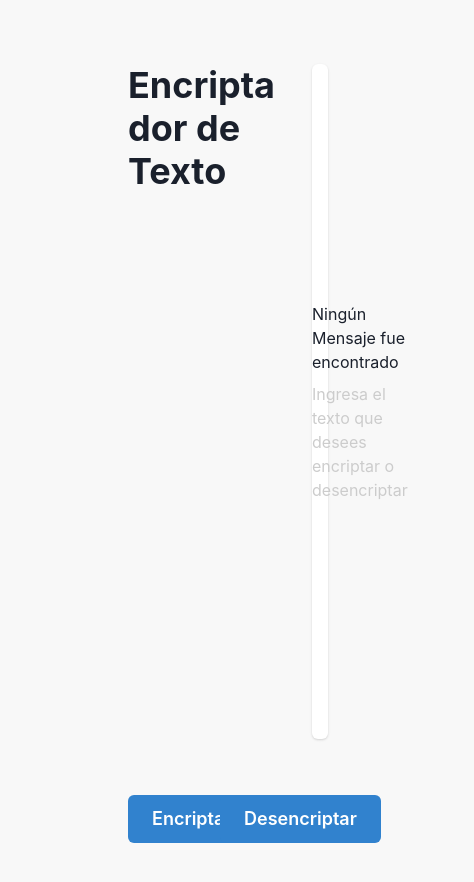
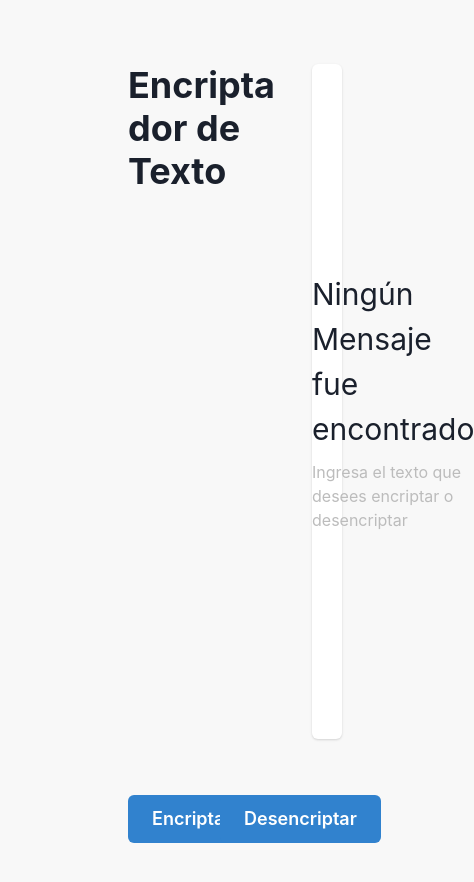
Before and after one commit to Fhv7/Alura-Challenge-1, a React (Vite) app: page / in a window 390 px wide. Shown: the top 882 px of the page, 474 px wide, since content can reach past the window. Built offline with nearby package versions, Linux system fonts and the light colour scheme.

Commit message:
Output container responsiveness

```diff
--- a/package.json
+++ b/package.json
@@ -12,7 +12,7 @@
     "@chakra-ui/react": "^2.5.5",
     "@emotion/react": "^11.10.6",
     "@emotion/styled": "^11.10.6",
-    "framer-motion": "^10.12.2",
+    "framer-motion": "^10.12.4",
     "react": "^18.2.0",
     "react-dom": "^18.2.0"
   },
--- a/src/App.tsx
+++ b/src/App.tsx
@@ -7,7 +7,7 @@
   // TODO: Create a function and a stateful variable to handle the input from the Textarea component
   // TODO: Create a function that prints to console the encrypted or decrypted message the user input
   return (
-      <Box mx={32} my={16}>
+      <Box ms={32} me={{xl: "8rem", base: "3rem"}} my={16}>
         <Grid
             templateRows='auto 1fr auto'
             templateColumns='repeat(6, 1fr)'
@@ -21,10 +21,10 @@
             <GridItem rowSpan={3} colSpan={2}>
               <Card minH="80vh" variant="elevated">
                 <VStack m="auto">
-                  <Text>
+                  <Text fontSize="3xl">
                     Ningún Mensaje fue encontrado
                   </Text>
-                  <Text color="#CCCCCC">
+                  <Text color="#BCBCBC">
                     Ingresa el texto que desees encriptar o desencriptar
                   </Text>
                 </VStack>
@@ -33,7 +33,7 @@
             {/* Text Input */}
             <GridItem colSpan={4} ms={10} me={32} my={10} >
               <Textarea
-                placeholder="Ingresa el texto aqui!"
+                placeholder="Ingresa el texto aquí!"
                 variant="unstyled"
                 resize="none"
                 fontSize="3xl"
```
Also changed, not shown: 1 other file (tests, documents, lock files or other folders).
